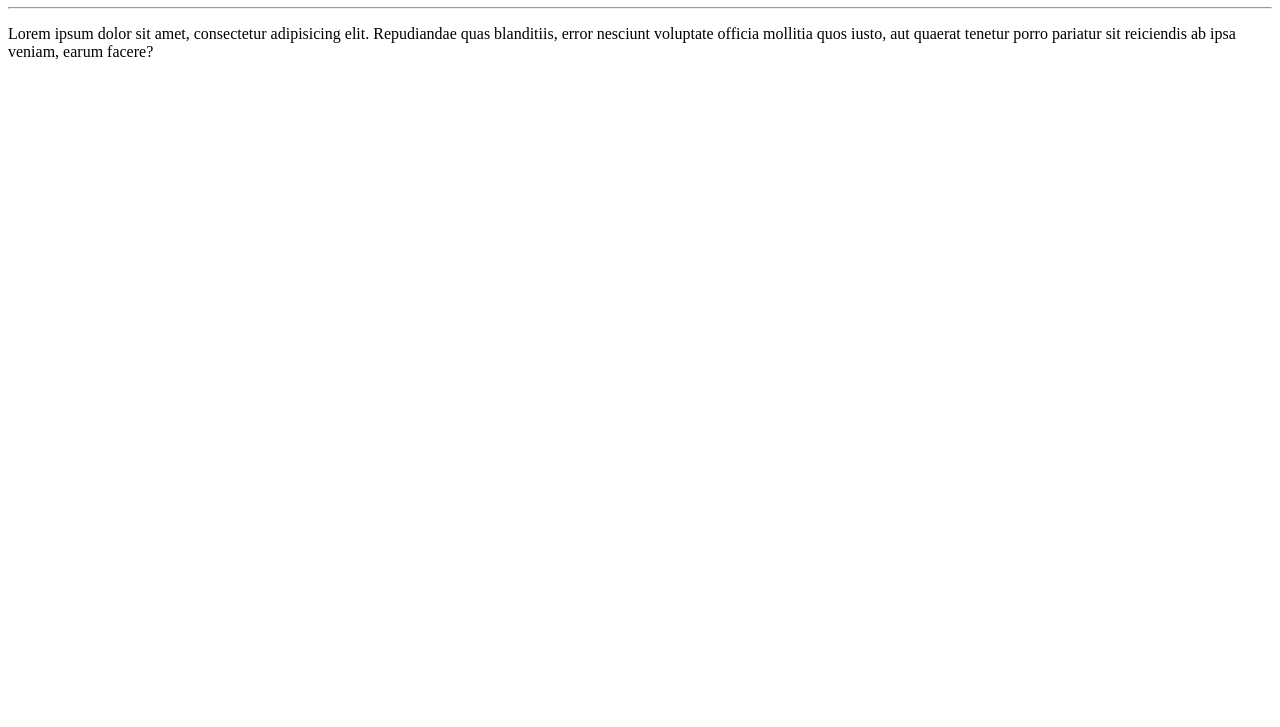
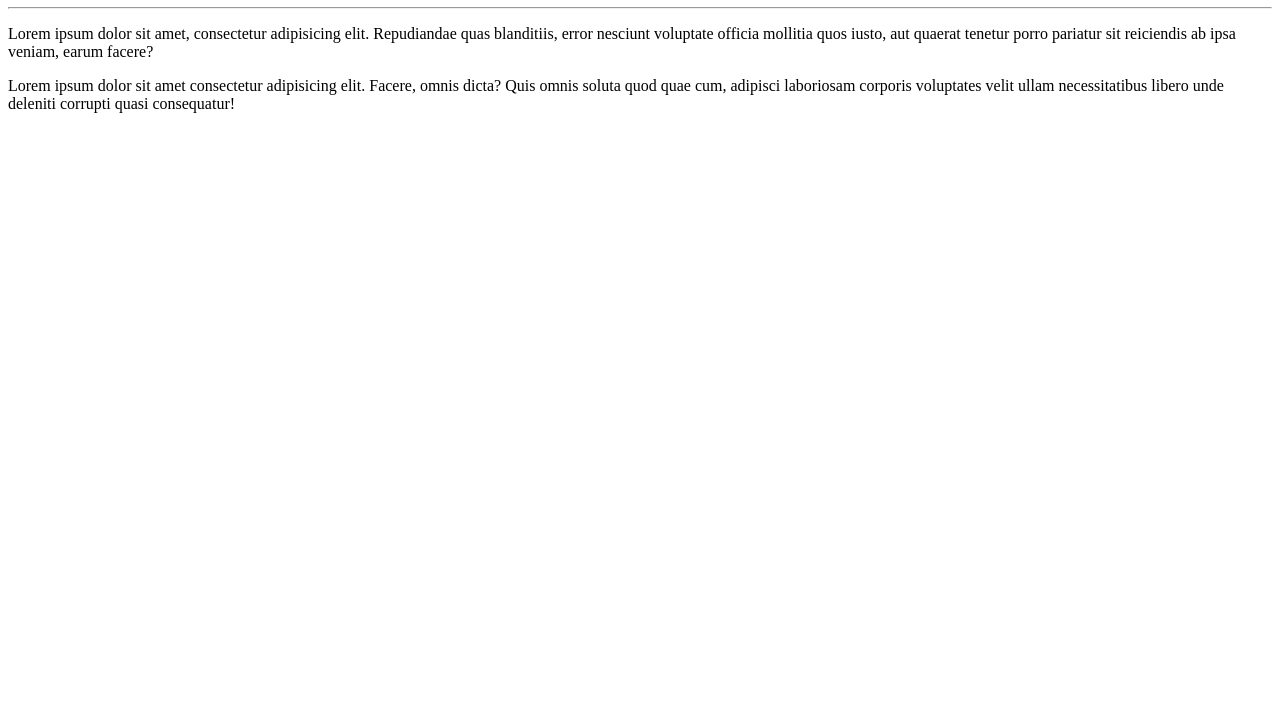
Before and after one commit to CHIUSOLI/Ola-Mundo, a plain HTML site: page site_exemplo/index.html in a window 1280 px wide. Shown: the part 73-800 px from the top of the page. Drawn offline with Linux system fonts and the light colour scheme.

Commit message:
Adicionei mais um parágrafo

```diff
--- a/site_exemplo/index.html
+++ b/site_exemplo/index.html
@@ -11,5 +11,6 @@
     <hr>
     <p>
         Lorem ipsum dolor sit amet, consectetur adipisicing elit. Repudiandae quas blanditiis, error nesciunt voluptate officia mollitia quos iusto, aut quaerat tenetur porro pariatur sit reiciendis ab ipsa veniam, earum facere?</p>
+    <p>Lorem ipsum dolor sit amet consectetur adipisicing elit. Facere, omnis dicta? Quis omnis soluta quod quae cum, adipisci laboriosam corporis voluptates velit ullam necessitatibus libero unde deleniti corrupti quasi consequatur!</p>
 </body>
 </html>
```
